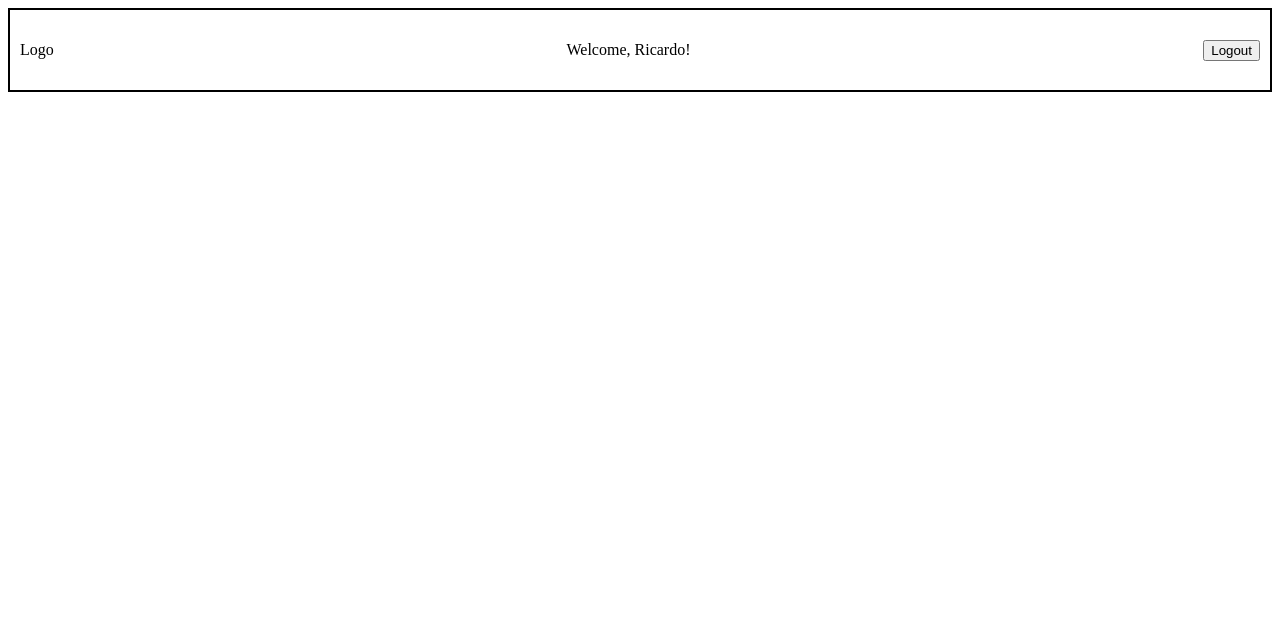
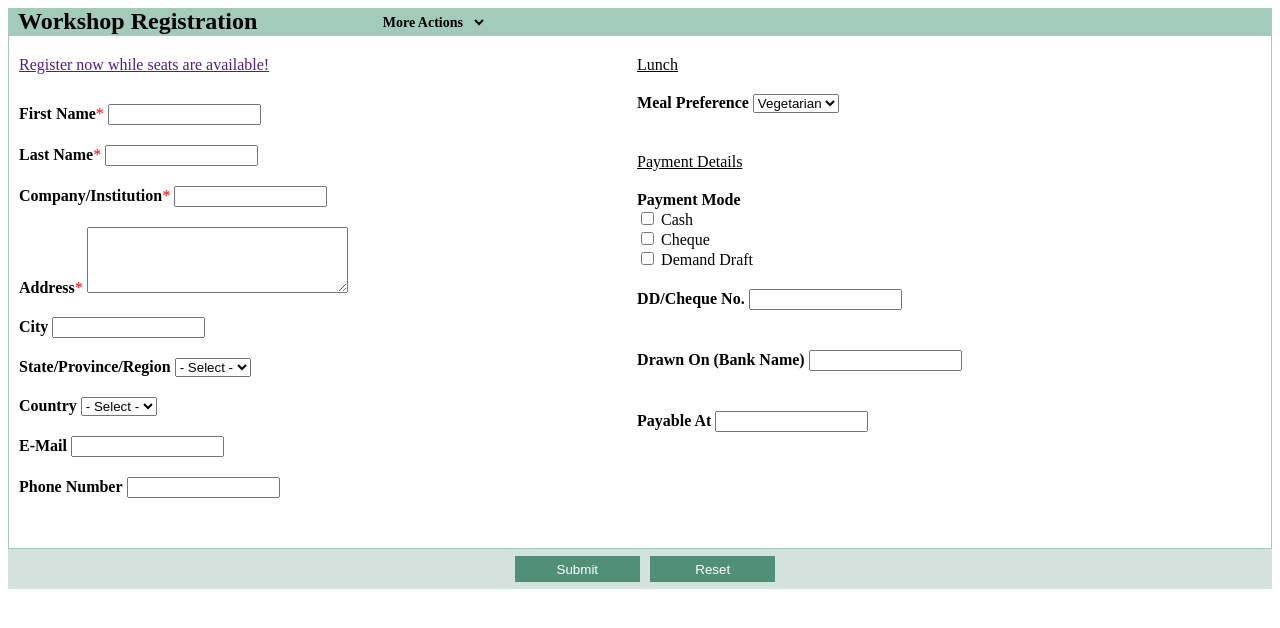
Before and after one commit to ricardoianelli/ricardoianelli, a plain HTML site: page index.html in a window 1280 px wide. Drawn offline with Linux system fonts and the light colour scheme.

Commit message:
Finish lab 4

```diff
--- a/index.html
+++ b/index.html
@@ -6,15 +6,125 @@
         <meta name="keywords" content="WAP, MIU, CS472,HTML,CSS">
         <meta name="viewport" content="width=device-width,initial-scale=1.0">
 
-        <title>WAP - Lab 3 - Ricardo M. Ianelli</title>
+        <title>WAP - Lab 4 - Ricardo M. Ianelli</title>
 
         <link rel="stylesheet" href="stylesheet.css">
     </head>
     <body>
-        <div id="top-panel">
-            <div id="topmenu-item">Logo</div>
-            <div id="topmenu-item">Welcome, Ricardo!</div>
-            <div id="topmenu-item"><Button>Logout</Button></div>
+        <div id="top-bar">
+            <label class="important-text-1">Workshop Registration</label>
+            <div>
+                <label class="important-text-3">More Actions</label>
+                <select class="noborder-select"><!--Empty, just need to reproduce the looks--></select>
+            </div>
+        </div>
+
+        <div id="main-content">
+            <div id="main-content-column-1">
+                <a href="">Register now while seats are available!</a>
+                <form action="" method ="">
+                    <label class="bold-label">First Name</label><label class="red-text">*</label>
+                    <input type="text" name="firstname" size="16" />
+
+                    <div class="break"></div>
+
+                    <label class="bold-label">Last Name</label><label class="red-text">*</label>
+                    <input type="text" name="lastname" size="16" />
+
+                    <div class="break"></div>
+
+                    <label class="bold-label">Company/Institution</label><label class="red-text">*</label>
+                    <input type="text" name="company-institution" size="16" />
+
+                    <div class="break"></div>
+
+                    <label class="bold-label">Address</label><label class="red-text">*</label>
+                    <textarea id="address" name="address" rows="4" cols="30"></textarea>
+
+                    <div class="break"></div>
+
+                    <label class="bold-label">City</label>
+                    <input type="text" name="city" size="16" />
+
+                    <div class="break"></div>
+
+                    <label class="bold-label">State/Province/Region</label>
+                    <select name="state" id="state-province-region">
+                        <option value="default">- Select -</option>
+                    </select>
+
+                    <div class="break"></div>
+
+                    <label class="bold-label">Country</label>
+                    <select name="country" id="country">
+                        <option value="default">- Select -</option>
+                    </select>
+
+                    <div class="break"></div>
+
+                    <label class="bold-label">E-Mail</label>
+                    <input type="text" name="email" size="16" />
+
+                    <div class="break"></div>
+
+                    <label class="bold-label">Phone Number</label>
+                    <input type="text" name="phone" size="16" />
+                </form>
+            </div>
+
+            <div id="main-content-column-2">
+                <label class="underlined-text">Lunch</label>
+
+                <div class="break"></div>
+
+                <label class="bold-label">Meal Preference</label>
+                <select name="mealpref" id="mealpref">
+                    <option value="default">Vegetarian</option>
+                </select>
+
+                <div class="break"></div>
+
+                <label class="underlined-text">Payment Details</label>
+
+                <div class="break"></div>
+
+                <label class="bold-label">Payment Mode</label>
+
+                <div id="payment-div">
+                    <input type="checkbox" id="cash" name="cash" value="Cash">
+                    <label for="cash">Cash</label><br>
+
+                    <input type="checkbox" id="cheque" name="cheque" value="Cheque">
+                    <label for="cheque">Cheque</label><br>
+
+                    <input type="checkbox" id="demanddraft" name="demanddraft" value="DemandDraft">
+                    <label for="demanddraft">Demand Draft</label><br>
+                </div>
+
+                <div class="break"></div>
+
+                <label class="bold-label">DD/Cheque No.</label>
+                <input type="text" name="dd-cheque" size="16" />
+
+                <div class="break"></div>
+
+                <label class="bold-label">Drawn On (Bank Name)</label>
+                <input type="text" name="bankname" size="16" />
+
+                <div class="break"></div>
+
+                <label class="bold-label">Payable At</label>
+                <input type="text" name="payableat" size="16" />
+
+                <div class="break"></div>
+
+            </div>
+
+        </div>
+
+        <div id="bottom-bar">
+            <button>Submit</button>
+            <button>Reset</button>
         </div>
     </body>
 </html>
--- a/stylesheet.css
+++ b/stylesheet.css
@@ -1,13 +1,97 @@
-#top-panel {
-    border-style: solid;
-    border-width: 2px;
-    border-color: black;
-    min-height: 10vh;
-    display: flex;
-    justify-content: space-between;
-    align-items: center;
+html, body {
+    height: 100%;
 }
 
-#topmenu-item {
-    margin: 10px;
+#main-content {
+    display: flex;
+    flex-direction: row;
+    border-color: rgb(162, 203, 188);
+    border-width: 1px;
+    border-style: solid;
+    padding: 20px;
+    padding-left: 10px;
+    flex-wrap: wrap;
+    height: fit-content;
 }
+
+#top-bar {
+    display: flex;
+    flex-direction: row;
+    background-color: rgb(162, 203, 188);
+    gap: 10%;
+    align-items: center;
+    padding-left: 10px;
+}
+
+#bottom-bar {
+    display: flex;
+    flex-direction: row;
+    background-color: rgb(211, 226, 220);
+    justify-content: center;
+    gap: 10px;
+    align-items: center;
+    padding-left: 10px;
+    height: 5%;
+}
+
+
+#bottom-bar > button {
+    background-color: rgb(82, 143, 121);
+    border-style: none;
+    color: white;
+    width: 10%;
+    height: 65%;
+}
+
+.important-text-1 {
+    font-weight: bold;
+    font-size: 24px;
+}
+
+.important-text-3 {
+    font-weight: bold;
+    font-size: 14px;
+}
+
+#main-content-column-1 {
+    flex-grow: 1;
+    display: flex;
+    flex-direction: column;
+}
+
+
+.bold-label {
+    font-weight: bold;
+}
+
+#main-content-column-2 {
+    flex-grow: 1;
+}
+
+.underlined-text {
+    text-decoration: underline;
+}
+
+.red-text {
+    color: red;
+}
+
+#main-content-column-1 > * {
+    margin-bottom: 30px;
+}
+
+#main-content-column-2 > * {
+    margin-bottom: 20px;
+}
+
+.break {
+    flex-basis: 100%;
+    height: 0;
+    margin-top: 20px;
+    margin-bottom: 20px;
+}
+
+.noborder-select {
+    border-style: none;
+    background-color: transparent;
+}
```
